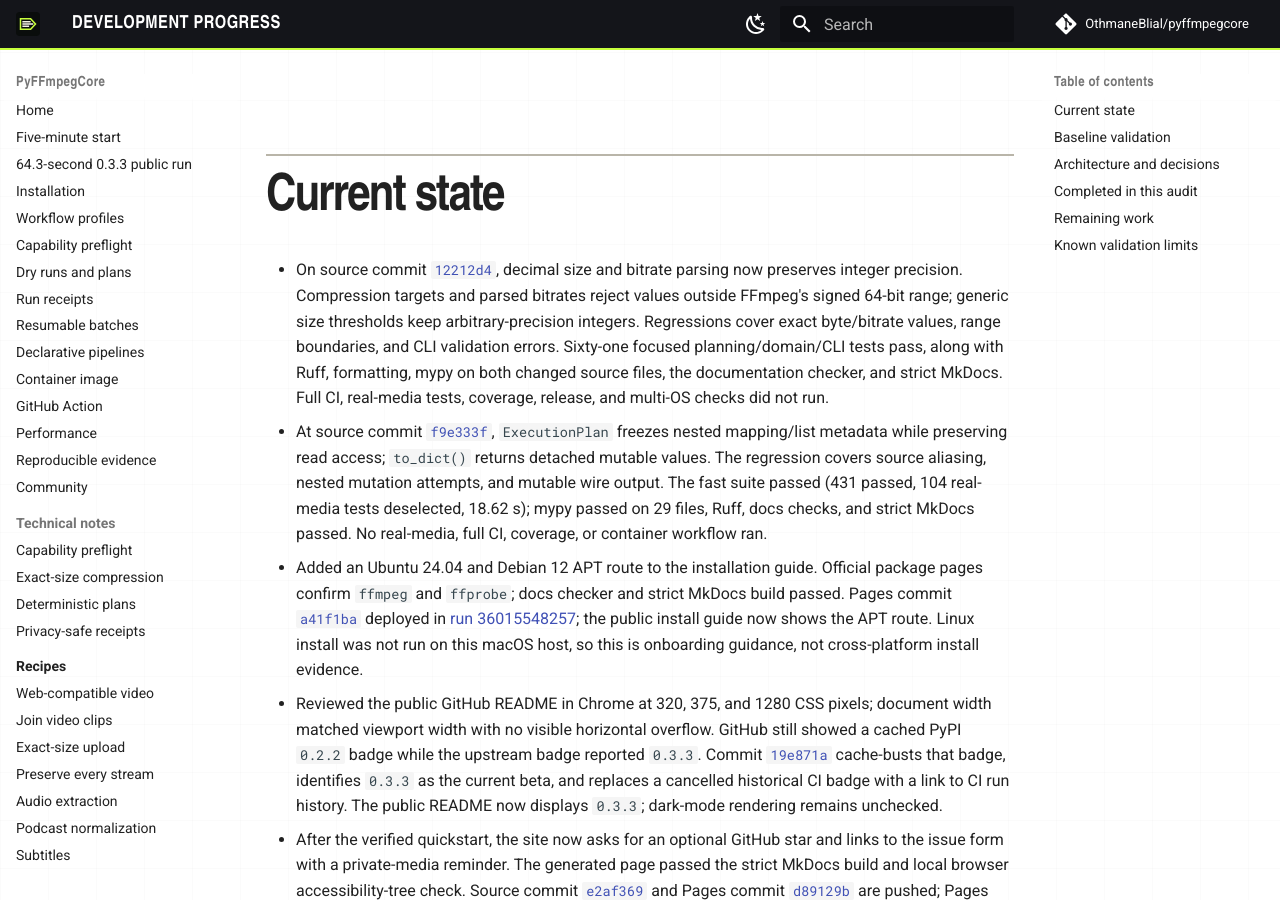
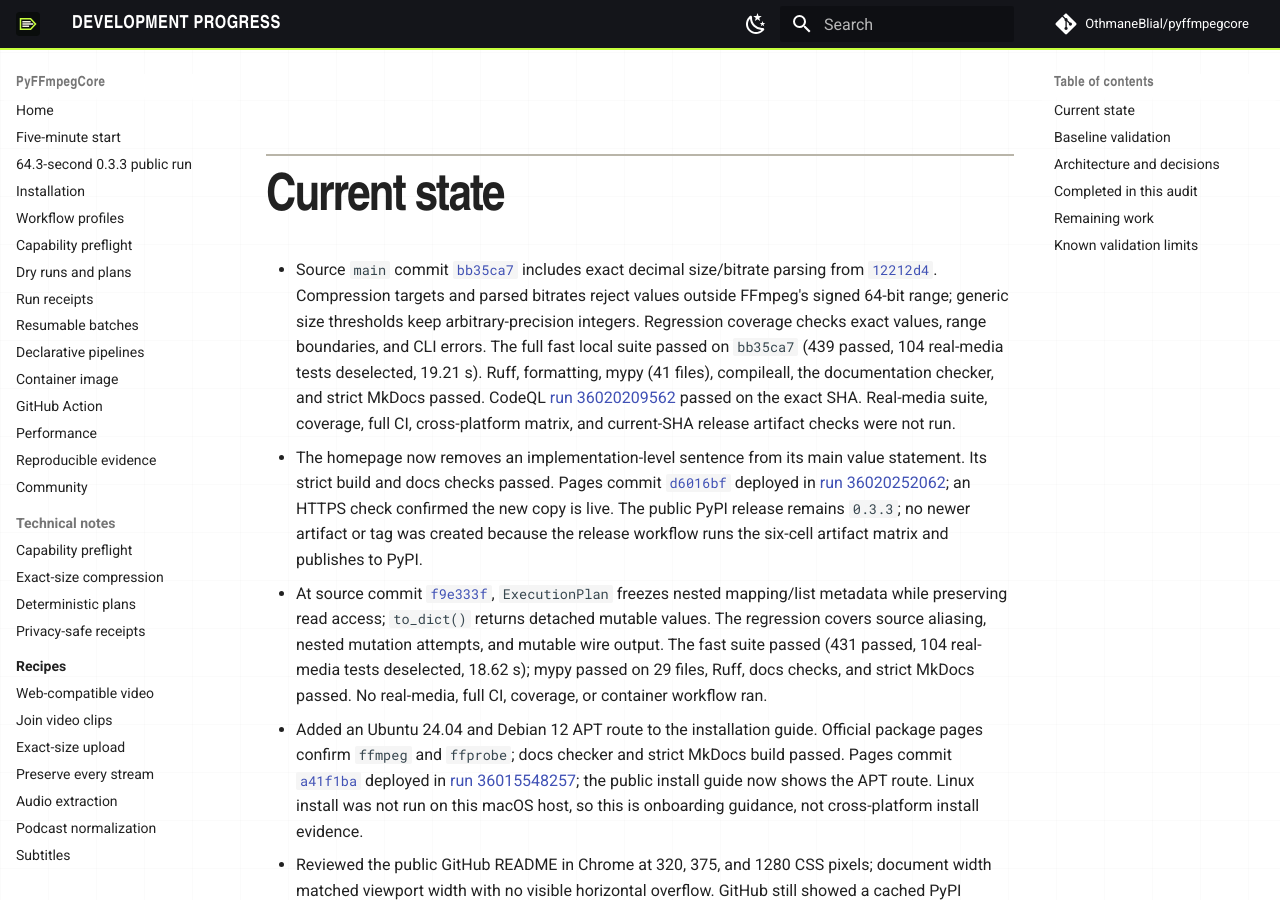
Before and after one commit to OthmaneBlial/pyffmpegcore, an MkDocs documentation site: the page built from docs/PROGRESS.md, in a window 1280 px wide and 900 px high, scrolled down 382 px. Built offline with MkDocs 1.6.1 and Material for MkDocs 9.7.7, drawn with Linux system fonts in a browser that asks for light colours; comment, search, counter and statistics services are not loaded.

Commit message:
docs: record current verification and release limits

```diff
--- a/docs/PROGRESS.md
+++ b/docs/PROGRESS.md
@@ -4,16 +4,26 @@ Updated: 2026-09-24
 
 ## Current state
 
-- On source commit
-  [`12212d4`](https://github.com/OthmaneBlial/pyffmpegcore/commit/12212d4a21d859ded09fd60cbf96bce840ce6af5),
-  decimal size and bitrate parsing now preserves integer precision. Compression
-  targets and parsed bitrates reject values outside FFmpeg's signed 64-bit
-  range; generic size thresholds keep arbitrary-precision integers. Regressions
-  cover exact byte/bitrate values, range boundaries, and CLI validation errors.
-  Sixty-one focused planning/domain/CLI tests pass, along with Ruff, formatting,
-  mypy on both changed source files, the documentation checker, and strict
-  MkDocs. Full CI, real-media tests, coverage, release, and multi-OS checks did
-  not run.
+- Source `main` commit
+  [`bb35ca7`](https://github.com/OthmaneBlial/pyffmpegcore/commit/bb35ca739759b11d028e00b0f5df11e8c31feb98)
+  includes exact decimal size/bitrate parsing from
+  [`12212d4`](https://github.com/OthmaneBlial/pyffmpegcore/commit/12212d4a21d859ded09fd60cbf96bce840ce6af5).
+  Compression targets and parsed bitrates reject values outside FFmpeg's
+  signed 64-bit range; generic size thresholds keep arbitrary-precision
+  integers. Regression coverage checks exact values, range boundaries, and CLI
+  errors. The full fast local suite passed on `bb35ca7` (439 passed, 104
+  real-media tests deselected, 19.21 s). Ruff, formatting, mypy (41 files),
+  compileall, the documentation checker, and strict MkDocs passed. CodeQL
+  [run 36020209562](https://github.com/OthmaneBlial/pyffmpegcore/actions/runs/36020209562)
+  passed on the exact SHA. Real-media suite, coverage, full CI, cross-platform
+  matrix, and current-SHA release artifact checks were not run.
+- The homepage now removes an implementation-level sentence from its main
+  value statement. Its strict build and docs checks passed. Pages commit
+  [`d6016bf`](https://github.com/OthmaneBlial/OthmaneBlial.github.io/commit/d6016bf7a67668a6139f1d8598f3d55892d2a5aa)
+  deployed in [run 36020252062](https://github.com/OthmaneBlial/OthmaneBlial.github.io/actions/runs/36020252062);
+  an HTTPS check confirmed the new copy is live. The public PyPI release
+  remains `0.3.3`; no newer artifact or tag was created because the release
+  workflow runs the six-cell artifact matrix and publishes to PyPI.
 - At source commit
   [`f9e333f`](https://github.com/OthmaneBlial/pyffmpegcore/commit/f9e333f6ac6c710513727a788d3f4e46840471aa),
   `ExecutionPlan` freezes nested mapping/list metadata while preserving read
```
